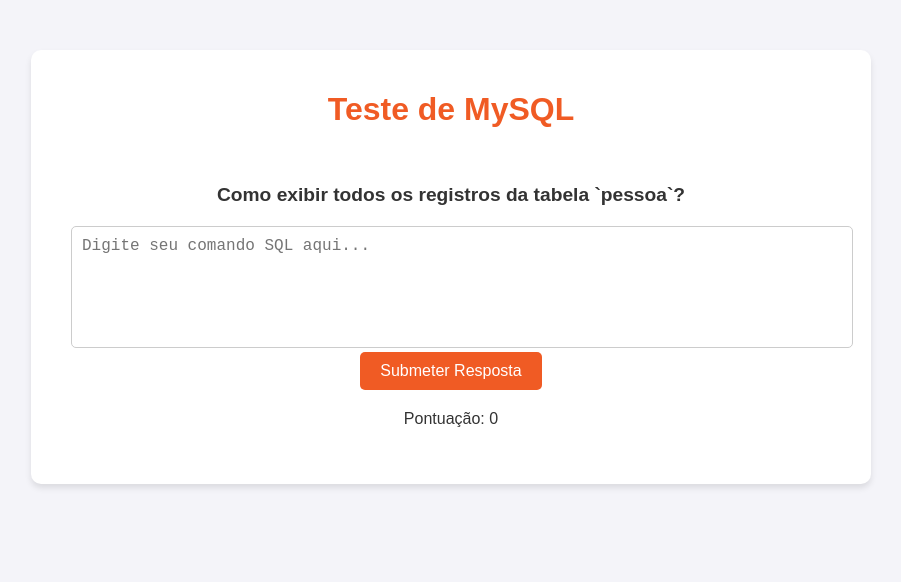
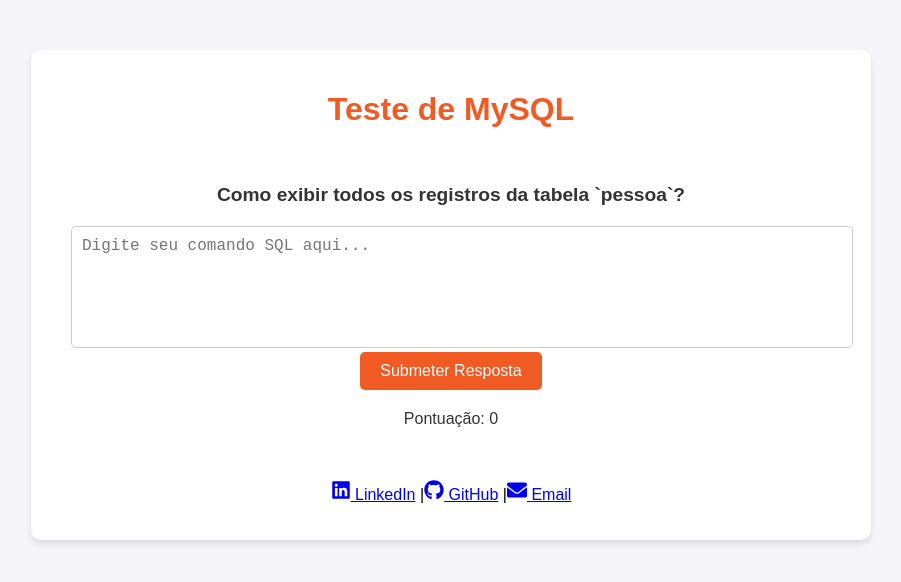
Before and after one commit to jothank/quiz-mysql, a Next.js app in the folder quiz-mysql/: page / in a window 1280 px wide. Shown: the top 582 px of the page, without its empty margins (189-1090 px from the left). Built offline with nearby package versions, Linux system fonts and the light colour scheme.

Commit message:
Update page.tsx

```diff
--- a/quiz-mysql/src/app/page.tsx
+++ b/quiz-mysql/src/app/page.tsx
@@ -2,6 +2,7 @@
 
 import { useState, useEffect } from "react";
 import { useRouter } from "next/navigation";
+import { FaLinkedin, FaGithub, FaEnvelope } from "react-icons/fa";
 import "./globals.css";
 
 export default function Home() {
@@ -46,13 +47,11 @@
     });
     const data = await response.json();
 
-    // Atualize as tentativas usando a função de estado anterior
     setAttempts((prevAttempts) => prevAttempts + 1);
 
     if (data.isCorrect) {
       const pointsEarned = Math.max(10 - attempts, 0);
 
-      // Use a função de atualização para garantir o valor correto de totalScore
       setTotalScore((prevTotalScore) => {
         const newTotalScore = prevTotalScore + pointsEarned;
 
@@ -62,7 +61,6 @@
           if (currentQuestionIndex + 1 < questions.length) {
             loadNextQuestion();
           } else {
-            // Redireciona para a página de parabéns com o totalScore atualizado
             router.push(`/congrats?score=${newTotalScore}`);
           }
         }, 2000);
@@ -79,14 +77,12 @@
           if (currentQuestionIndex + 1 < questions.length) {
             loadNextQuestion();
           } else {
-            // Redireciona com o totalScore atual, pois não houve ganho de pontos
             router.push(`/congrats?score=${totalScore}`);
           }
         }, 2000);
       }
     }
   };
-
 
   if (questions.length === 0) {
     return <div>Carregando...</div>;
@@ -112,6 +108,29 @@
           <p>Pontuação: {totalScore}</p>
         </div>
       </div>
+      <footer className="footer">
+        <p>
+          <a
+            href="https://www.linkedin.com/in/jothank/"
+            target="_blank"
+            rel="noopener noreferrer"
+          >
+            <FaLinkedin size={20} /> LinkedIn
+          </a>{" "}
+          |
+          <a
+            href="https://github.com/jothank"
+            target="_blank"
+            rel="noopener noreferrer"
+          >
+            <FaGithub size={20} /> GitHub
+          </a>{" "}
+          |
+          <a href="mailto:jothank@hotmail.com">
+            <FaEnvelope size={20} /> Email
+          </a>
+        </p>
+      </footer>
     </div>
   );
 }
```
